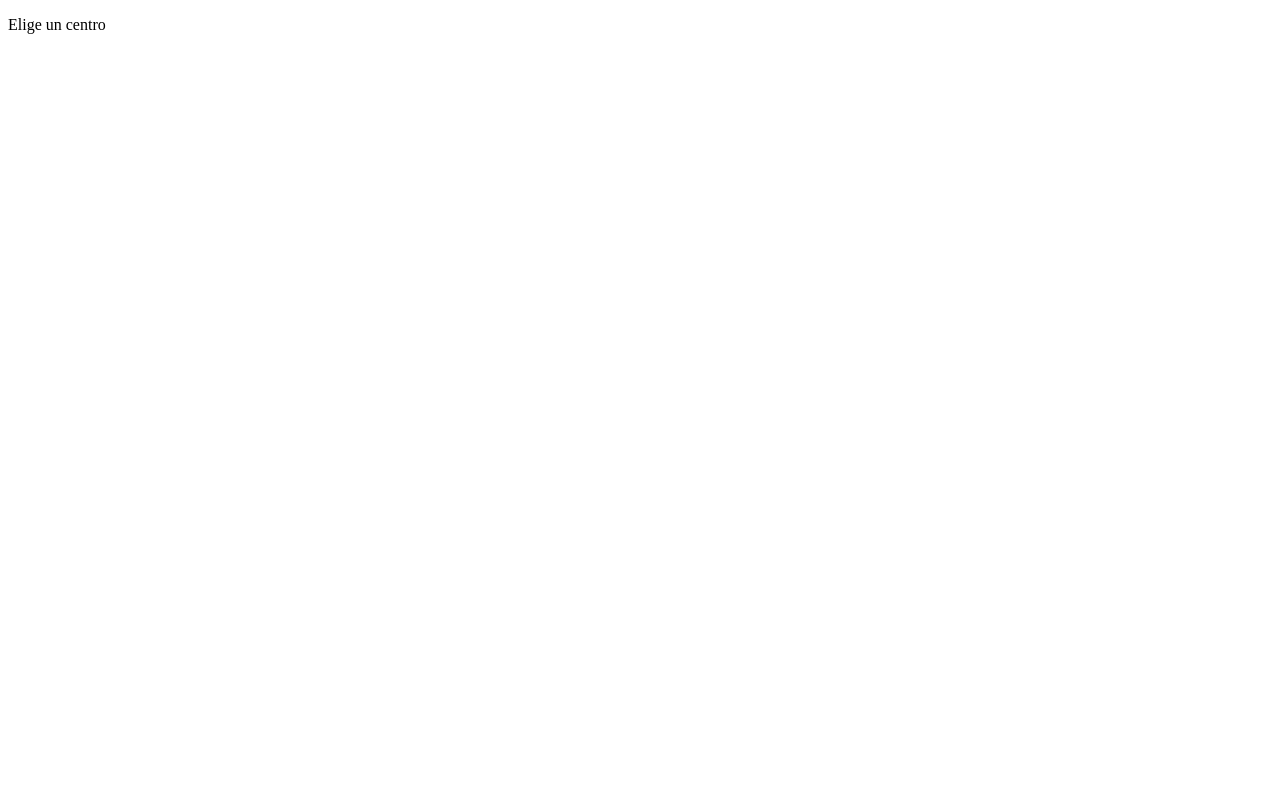
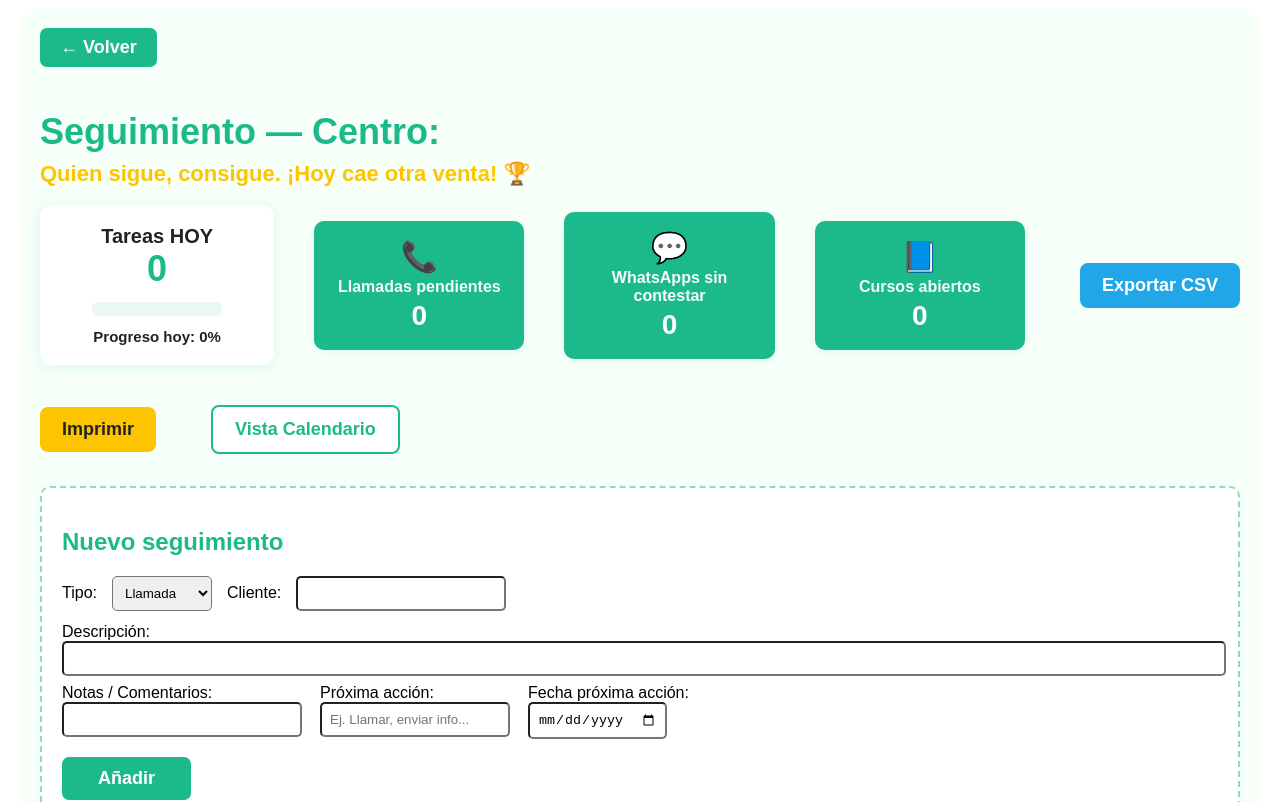
Before and after one commit to Davidbuceoespana/divemanagerdefinitivo, a Next.js app: page /seguimiento in a window 1280 px wide. Shown: the top 802 px of the page. Built offline with nearby package versions, Linux system fonts and the light colour scheme.

Commit message:
fix: Actualización para despliegue en Vercel, localStorage y mejora2s

```diff
--- a/pages/seguimiento.js
+++ b/pages/seguimiento.js
@@ -11,8 +11,13 @@ const frases = [
 
 export default function SeguimientoPage() {
   if (typeof window === 'undefined') return null;
-  const center = localStorage.getItem('active_center');
-  if (!center) return <p>Elige un centro</p>;
+  const [center, setCenter] = useState(null);
+useEffect(() => {
+  if (typeof window !== 'undefined') {
+    setCenter(localStorage.getItem('active_center'));
+  }
+}, []);
+
   const STORAGE_KEY = `dive_manager_tracking_${center}`;
   const CLIENTS_KEY = `dive_manager_clients_${center}`;
 
```
